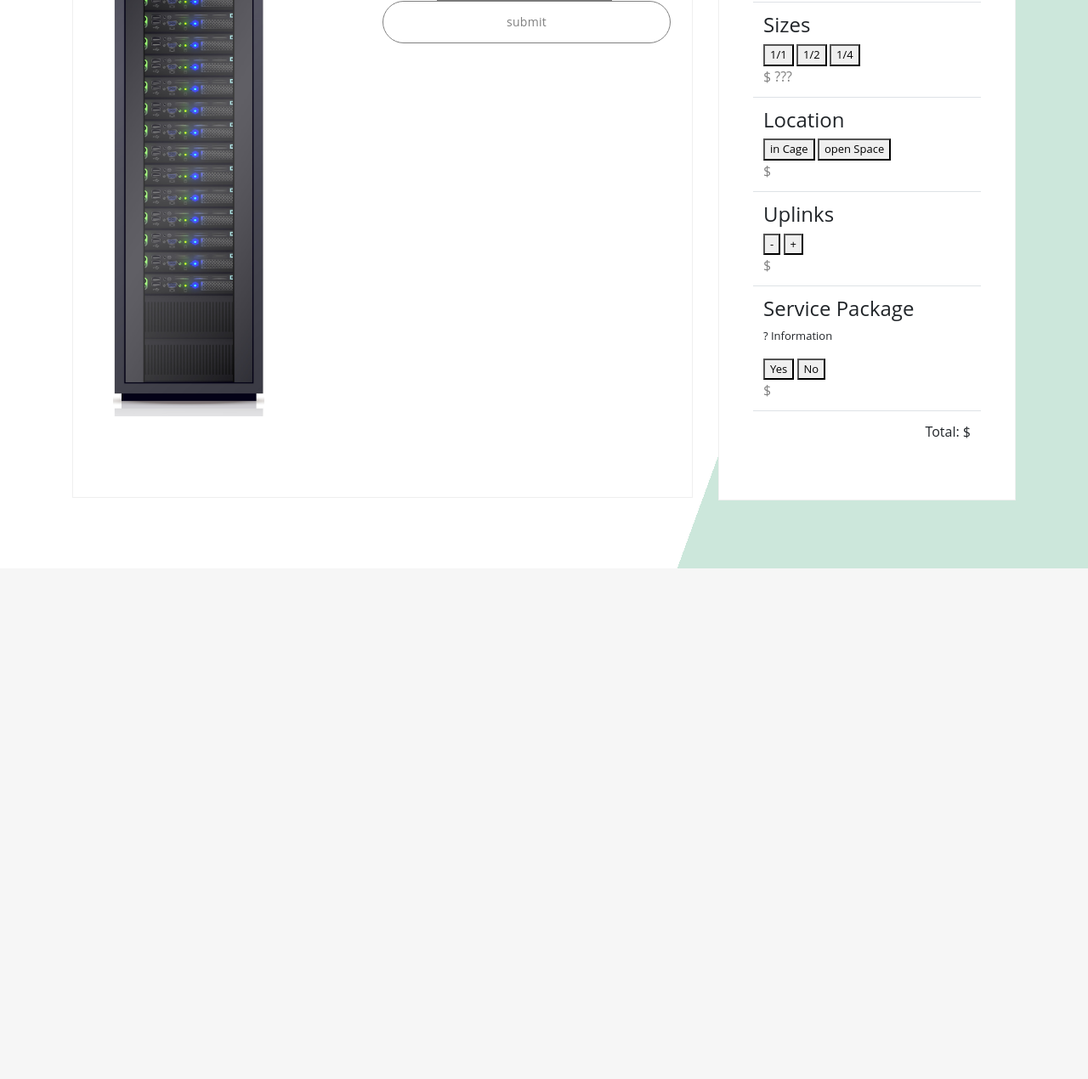
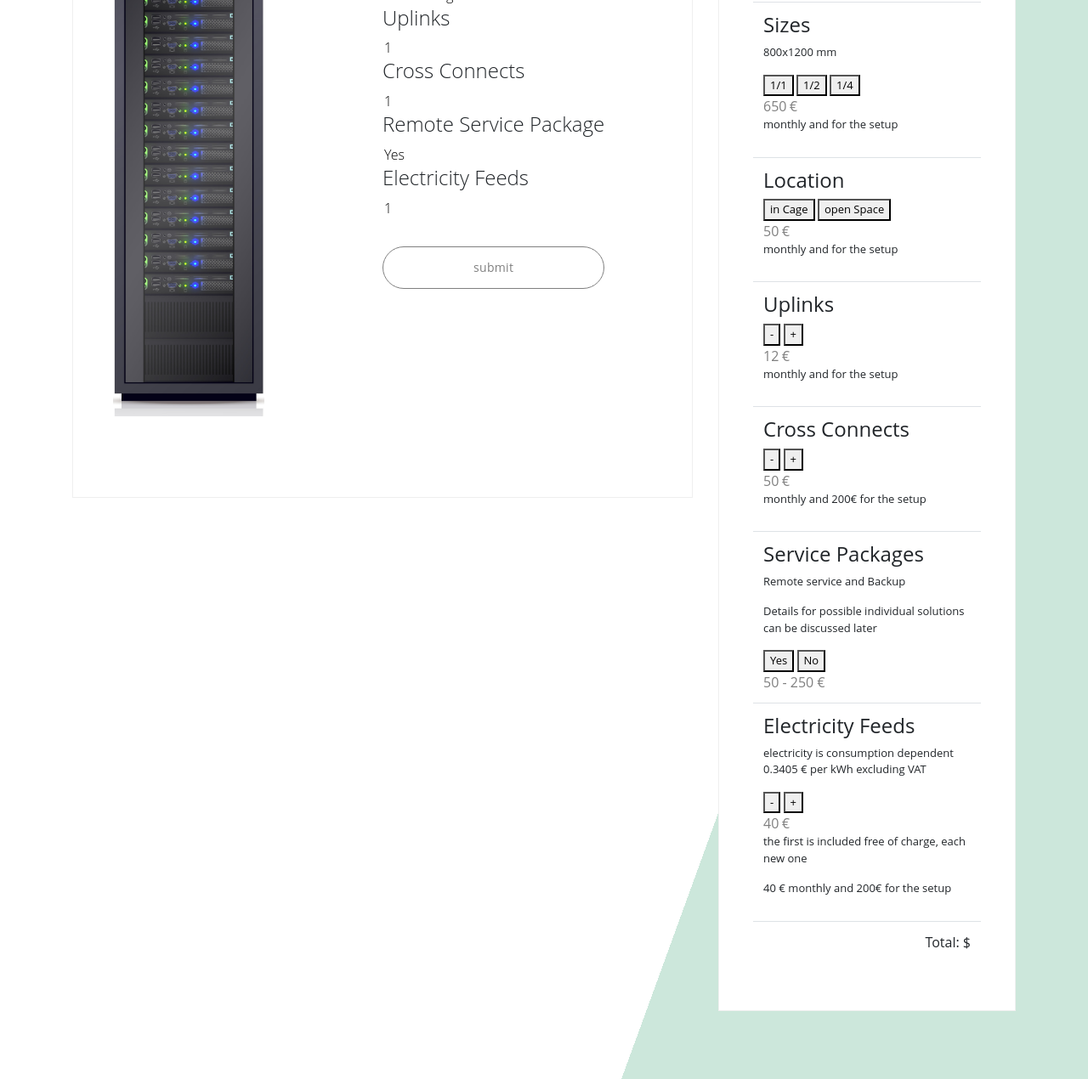
Before and after one commit to leifWoe/Configurator, a plain HTML site: page html/index.html in a window 1280 px wide. Shown: the part 240-1510 px from the top of the page at 85% size. Before the commit the page ends 909 px from the top, so only its background shows below. Drawn offline with nearby package versions, Linux system fonts and the light colour scheme.

Commit message:
added prices and some logic, beauty

```diff
--- a/css/custom.css
+++ b/css/custom.css
@@ -2,3 +2,21 @@
     width: 12rem;
     height: 35rem;
 }
+
+#sendForm {
+    display: flex;
+    flex-direction: column;
+}
+
+#submitButton {
+    margin-top: 2rem;
+}
+
+input {
+    border: none;
+}
+
+input:focus {
+    border: none;
+    outline: none;
+}
--- a/html/index.html
+++ b/html/index.html
@@ -25,6 +25,8 @@
   <section class="shopping details pb-80 sec-grad-green">
     <div class="container">
       <div class="row">
+
+        <!--! MAINBAR OUTPUT -->
         <div class="col-md-8">
           <div class="content-details b-solid">
             <div class="row pb-5">
@@ -42,19 +44,25 @@
                       <div class="output">
                         <form method="get" action="" id="sendForm" name="sendForm">
 
-                          <span>Size</span>
-                          <input type="text" name="sizeValue" id="sizeValue" value="1/1 Rack" class="no-border" readonly>
+                          <h4>Size</h4>
+                          <input type="text" name="sizeValue" id="sizeValue" value="1/1" class="no-border" readonly>
 
-                          <span>Location</span>
+                          <h4>Location</h4>
                           <input type="text" name="locationValue" id="locationValue" value="Insel in Cage" class="no-border" readonly>
 
-                          <span>Uplinks</span>
+                          <h4>Uplinks</h4>
                           <input type="text" name="uplinksValue" id="uplinksValue" value="1" class="no-border" readonly>
 
-                          <span>Remote Service Package</span>
+                          <h4>Cross Connects</h4>
+                          <input type="text" name="ccValue" id="ccValue" value="1" class="no-border" readonly>
+
+                          <h4>Remote Service Package</h4>
                           <input type="text" name="rspValue" id="rspValue" value="Yes" class="no-border" readonly>
 
-                              <input class="btn btn-block btn-default" type="submit" name="submit" id="submitButton" value="submit">
+                          <h4>Electricity Feeds</h4>
+                          <input type="text" name="efValue" id="efValue" value="1" class="no-border" readonly>
+
+                          <input class="btn btn-block btn-default" type="submit" name="submit" id="submitButton" value="submit">
 
                         </form>
                       </div>
@@ -80,7 +88,9 @@
                       <table class="table m-top">
                         <tbody>
                           <tr>
-                            <td class="title"><h4>Sizes</h4>
+                            <td class="title">
+                              <h4>Sizes</h4>
+                              <p>800x1200 mm</p>
                               <div class="size">
                                 <button class="sizeOptions" type="button">
                                     1/1
@@ -92,11 +102,14 @@
                                     1/4
                                 </button>
                               </div>
-                              <span>$ ???</span>
+                              <span id="sizePrice">650</span>
+                              <span>€</span>
+                              <p>monthly and for the setup</p>
                             </td>
                           </tr>
                           <tr>
-                            <td class="title"><h4>Location</h4>
+                            <td class="title">
+                              <h4>Location</h4>
                               <div class="location">
                                 <button class="locationOptions" type="button">
                                     in Cage
@@ -105,26 +118,59 @@
                                     open Space
                                 </button>
                               </div>
-                              <span>$</span>
+                              <span id="locationPrice">50</span>
+                              <span>€</span>
+                              <p>monthly and for the setup</p>
                             </td>
                           </tr>
                           <tr>
-                            <td class="title"><h4>Uplinks</h4>
+                            <td class="title">
+                              <h4>Uplinks</h4>
                               <div class="uplinks">
                                 <button id="uplinksMinusOption" type="button">-</button>
                                 <button id="uplinksPlusOption" type="button">+</button>
                               </div>
-                              <span>$</span>
+                              <span id="uplinksPrice">12</span>
+                              <span>€</span>
+                              <p>monthly and for the setup</p>
                             </td>
                           </tr>
                           <tr>
-                            <td class="title"><h4>Service Package</h4>
-                              <p>? Information</p>
+                            <td class="title">
+                              <h4>Cross Connects</h4>
+                              <div class="cc">
+                                <button id="ccMinusOption" type="button">-</button>
+                                <button id="ccPlusOption" type="button">+</button>
+                              </div>
+                              <span id="ccPrice">50</span>
+                              <span>€</span>
+                              <p>monthly and 200€ for the setup</p>
+                            </td>
+                          </tr>
+                          <tr>
+                            <td class="title">
+                              <h4>Service Packages</h4>
+                              <p>Remote service and Backup</p>
+                              <p>Details for possible individual solutions can be discussed later</p>
                               <div class="rsp">
                                 <button id="rspNoOption" class="rspOptions" type="button">Yes</button>
                                 <button id="rspYesOption" class="rspOptions" type="button">No</button>
                               </div>
-                              <span>$</span>
+                              <span>50 - 250 €</span>
+                            </td>
+                          </tr>
+                          <tr>
+                            <td class="title">
+                              <h4>Electricity Feeds</h4>
+                              <p>electricity is consumption dependent 0.3405 € per kWh excluding VAT</p>
+                              <div class="ef">
+                                <button id="efMinusOption" type="button">-</button>
+                                <button id="efPlusOption" type="button">+</button>
+                              </div>
+                              <span id="efPrice">40</span>
+                              <span>€</span>
+                              <p>the first is included free of charge, each new one</p>
+                              <p>40 € monthly and 200€ for the setup</p>
                             </td>
                           </tr>
                           <tr>
--- a/js/api_post.js
+++ b/js/api_post.js
@@ -31,7 +31,9 @@ formElement.addEventListener('submit', event => {
         }),
       };
 
-      fetch(REQUEST_URL, requestOptions)
+      console.log(requestOptions);
+      console.log(DATA);
+      //fetch(REQUEST_URL, requestOptions)
         // .then((response) => response.json())
         // .then((data) => console.log(data))
         // .catch((error) => console.log('Error:', error))
--- a/js/index.js
+++ b/js/index.js
@@ -11,7 +11,9 @@ function unmarkAllOptions(elementsOption) {
 
 
 function updateOutput(elementClicked, elementShownValue) {
-    elementShownValue.value = elementClicked.textContent;
+    let newValue = elementClicked.textContent.trim();
+
+    elementShownValue.value = newValue;
 };
 
 
@@ -96,8 +98,24 @@ uplinksMinusOption.addEventListener('click', () => {
 });
 
 
+//! Cross Connects //
+
+const ccValue = document.getElementById('ccValue');
+const ccPlusOption = document.getElementById('ccPlusOption');
+const ccMinusOption = document.getElementById('ccMinusOption');
+
+ccPlusOption.addEventListener('click', () => {
+
+    updateOutputPlusButton(ccValue, ccMinusOption);
+});
+
+ccMinusOption.addEventListener('click', () => {
+
+    updateOutputMinusButton(ccValue, ccMinusOption);
+});
+
+
 //! REMOTEHAND SERVICE PAKET //
-
 
 const rspOptions = document.querySelectorAll('.rspOptions');
 const rspValue = document.getElementById('rspValue');
@@ -114,6 +132,22 @@ rspOptions.forEach(function(option) {
     });
 });
 
+
+//! Electricity Feeds //
+
+const efValue = document.getElementById('efValue');
+const efPlusOption = document.getElementById('efPlusOption');
+const efMinusOption = document.getElementById('efMinusOption');
+
+efPlusOption.addEventListener('click', () => {
+
+    updateOutputPlusButton(efValue, efMinusOption);
+});
+
+efMinusOption.addEventListener('click', () => {
+
+    updateOutputMinusButton(efValue, efMinusOption);
+});
 
 
 //! SEND BUTTON //
@@ -134,7 +168,7 @@ if (submitButton) {
 
 // todo add pricing
 
-// todo style.css for when in handy size: first options, rack pic, output
+// todo style.css for when in handy size: first options, rack  pic, output
 
 // todo tests, documentation, error handling
 
@@ -144,6 +178,8 @@ if (submitButton) {
 
 // todo extra field for special things, controll what can be writen in it?
 
+// todo infos zu service packet
+
 // todo spam schutz?
 
 // principles angewendet: reusability, naming conventions, dry, modularity, single responsibility principle
```
Also changed, not shown: assets/qm.png (added), 1 other file.
